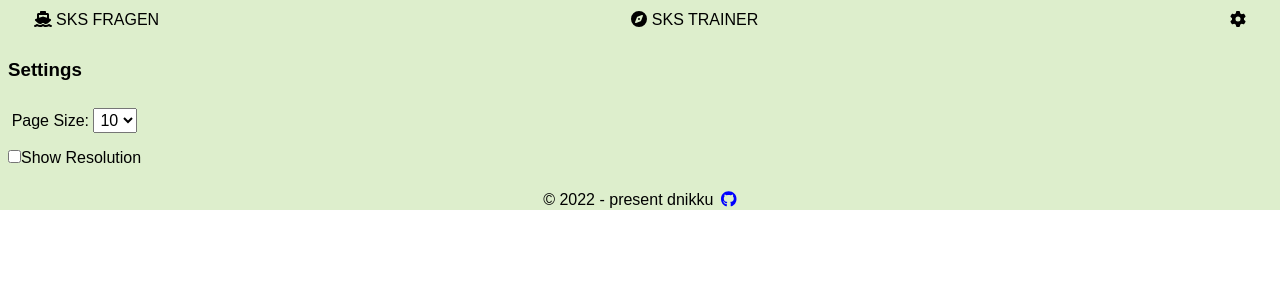
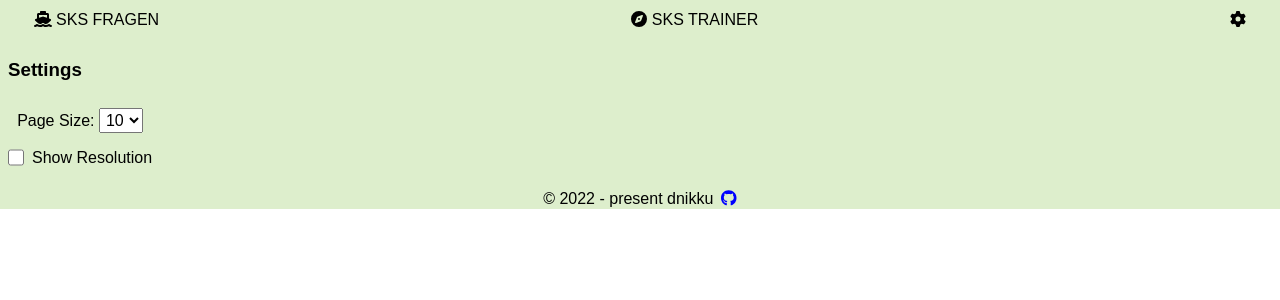
Before and after one commit to dnikku/vokabel, a Vue app: page /#/settings in a window 1280 px wide. Shown: the top 300 px of the page. Built offline with nearby package versions, Linux system fonts and the light colour scheme.

Commit message:
fix/improve Checkbox.vue

```diff
--- a/src/assets/main.css
+++ b/src/assets/main.css
@@ -78,6 +78,13 @@ tbody:nth-child(even) {
     background-color: #eed;
 }
 
+.form-control {
+    line-height: 1.1;
+
+    display: grid;
+    grid-template-columns: 1em auto;
+    gap: 0.5em;
+}
 
 .pages {
     display: flex;
--- a/src/components/Checkbox.vue
+++ b/src/components/Checkbox.vue
@@ -1,11 +1,15 @@
 <template>
   <span>
-    <input :id="'checkbox-' + $.uid" type="checkbox" v-model="checked" :disabled="disabled"/>
-    <label :for="'checkbox-' + $.uid">{{ label }}</label>
+    <label class="form-control">
+      <input type="checkbox" v-model="checked" :disabled="disabled"/>
+      {{ label }}
+    </label>
   </span>
 </template>
 
 <script setup lang="ts">
+// for more styling see: https://moderncss.dev/pure-css-custom-checkbox-style/
+
 import {computed} from "vue";
 
 const props = defineProps<{
```
